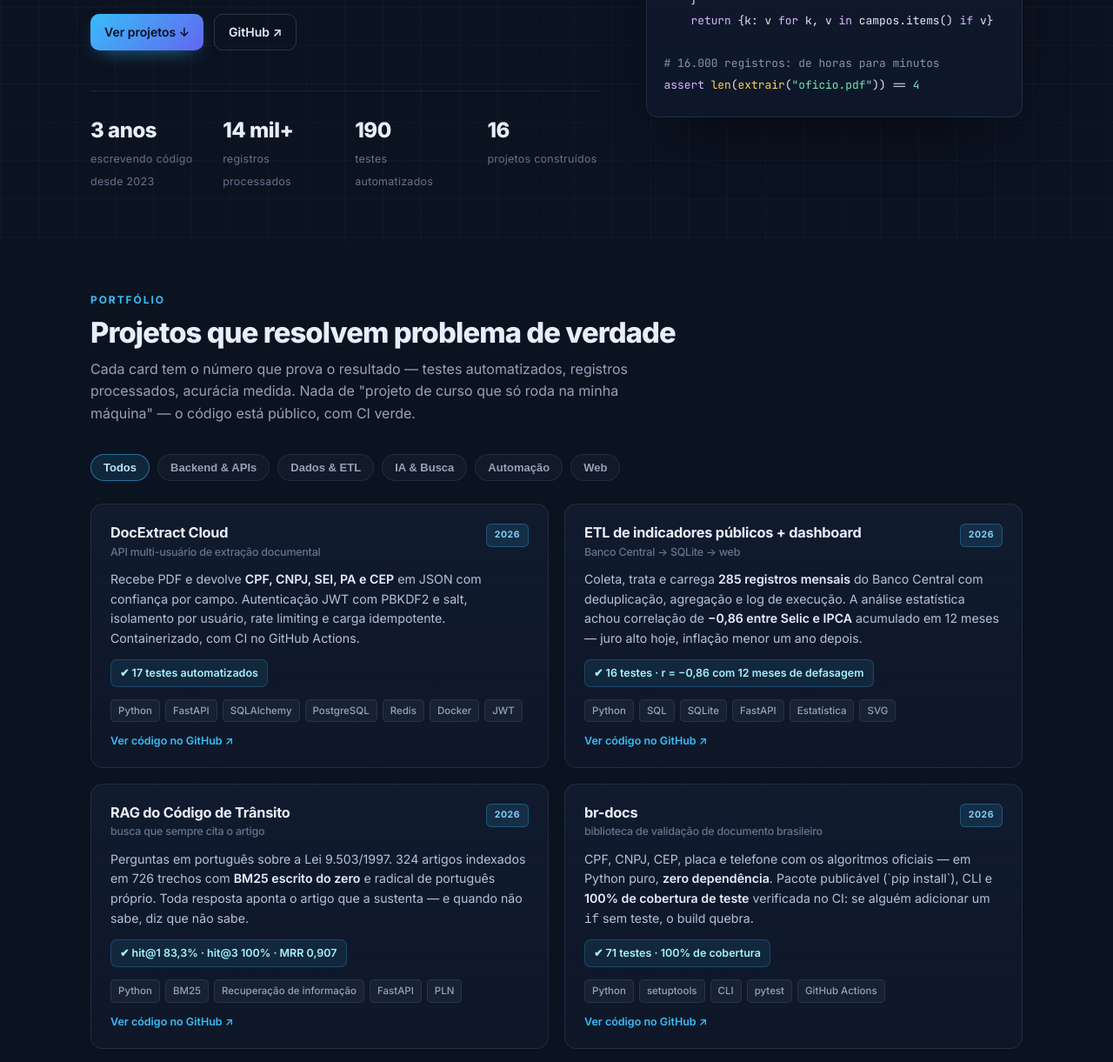
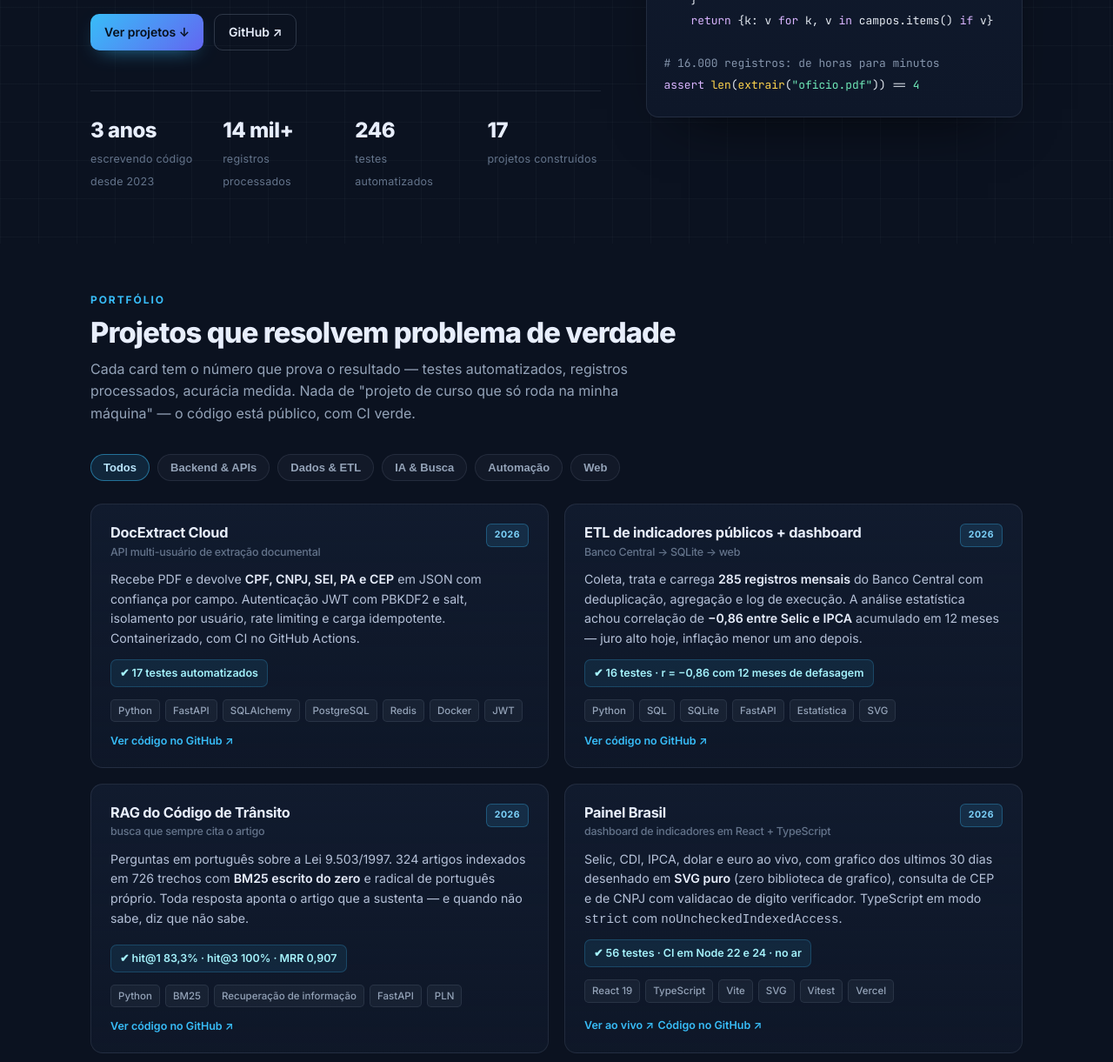
Before and after one commit to ManowTheusZica/portfolio, a plain HTML site: page index.html in a window 1280 px wide. Shown: the part 520-1741 px from the top of the page at 87% size. Drawn offline with Linux system fonts and the light colour scheme.

Commit message:
portfolio: card do painel-brasil, 14 projetos e 246 testes

```diff
--- a/index.html
+++ b/index.html
@@ -282,8 +282,8 @@ footer{border-top:1px solid var(--border);padding:26px 0;color:var(--dim);font-s
       <div class="hero-metrics">
         <div><strong>3 anos</strong><span>escrevendo código desde 2023</span></div>
         <div><strong>14 mil+</strong><span>registros processados</span></div>
-        <div><strong>190</strong><span>testes automatizados</span></div>
-        <div><strong>16</strong><span>projetos construídos</span></div>
+        <div><strong>246</strong><span>testes automatizados</span></div>
+        <div><strong>17</strong><span>projetos construídos</span></div>
       </div>
     </div>
 
@@ -375,6 +375,26 @@ footer{border-top:1px solid var(--border);padding:26px 0;color:var(--dim);font-s
         <a class="card-link" href="https://github.com/ManowTheusZica/rag-legislacao" target="_blank" rel="noopener">Ver código no GitHub ↗</a>
       </article>
 
+
+
+      <article class="card reveal" data-cat="web">
+        <div class="card-top">
+          <h3>Painel Brasil<small>dashboard de indicadores em React + TypeScript</small></h3>
+          <span class="tag novo">2026</span>
+        </div>
+        <p>
+          Selic, CDI, IPCA, dolar e euro ao vivo, com grafico dos ultimos 30 dias desenhado em
+          <b>SVG puro</b> (zero biblioteca de grafico), consulta de CEP e de CNPJ com validacao
+          de digito verificador. TypeScript em modo <code>strict</code> com
+          <code>noUncheckedIndexedAccess</code>.
+        </p>
+        <span class="metric">✔ 56 testes · CI em Node 22 e 24 · no ar</span>
+        <div class="stack"><span>React 19</span><span>TypeScript</span><span>Vite</span><span>SVG</span><span>Vitest</span><span>Vercel</span></div>
+        <div class="card-links">
+          <a class="card-link" href="https://painel-brasil-mendes.vercel.app" target="_blank" rel="noopener">Ver ao vivo ↗</a>
+          <a class="card-link" href="https://github.com/ManowTheusZica/painel-brasil" target="_blank" rel="noopener">Código no GitHub ↗</a>
+        </div>
+      </article>
 
       <article class="card reveal" data-cat="backend">
         <div class="card-top">
```
